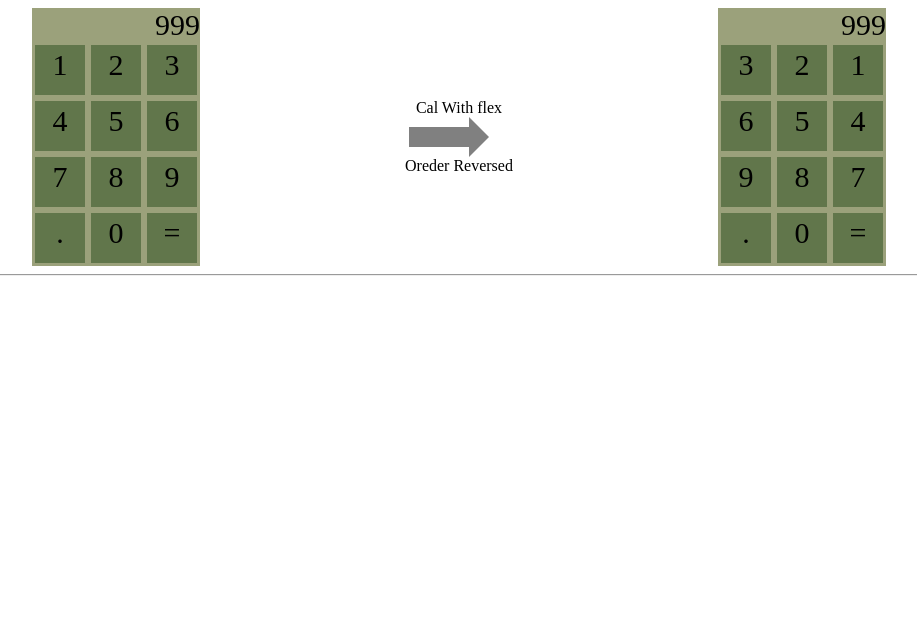
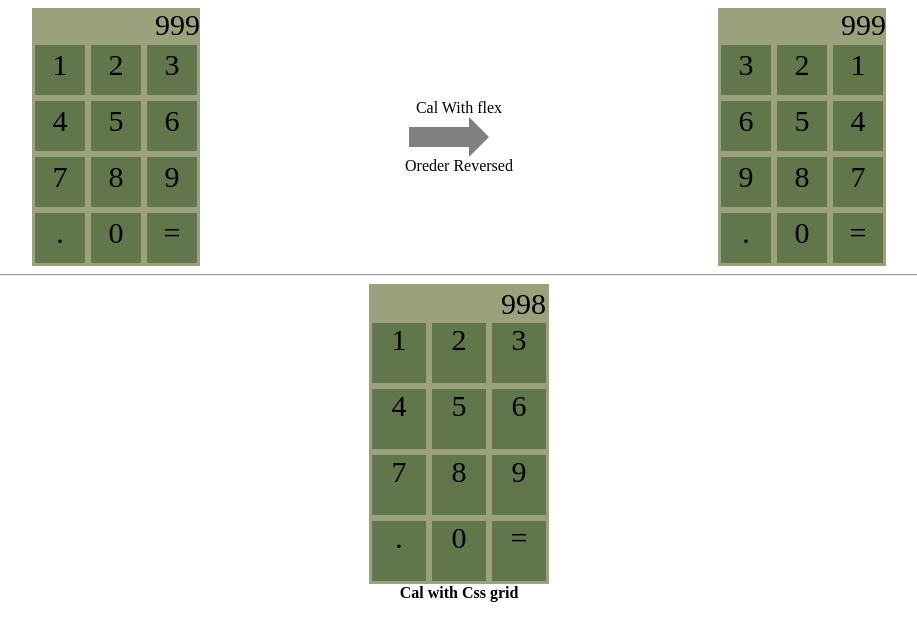
Before and after one commit to lakkaru/css-flex-grid, a plain HTML site: page index.html in a window 1280 px wide. Shown: the whole page, without its empty margins (181-1098 px from the left). Drawn offline with Linux system fonts and the light colour scheme.

Commit message:
feat- grid calculator added

```diff
--- a/index.html
+++ b/index.html
@@ -7,6 +7,7 @@
     <title>Document</title>
 
     <style>
+      /* css for flex calculator*/
       #flex-claculators {
         display: flex;
       }
@@ -51,16 +52,45 @@
         display: flex;
         align-items: center;
       }
-      .arrow-message{
+      .arrow-message {
         display: flex;
         flex-direction: column;
         justify-content: center;
         align-items: center;
       }
+      /* End css for flex calculator*/
+
+      /* css for grid calculator*/
+      .container-grid {
+        display: grid;
+        grid-template-columns: 60px 60px 60px;
+        background-color: #9ba17b;
+        grid-gap: 0px;
+        font-size: 30px;
+        width: fit-content;
+        margin: auto;
+      }
+      .container-grid div {
+        /* border: 1px solid black; */
+        height: 60px;
+        text-align: center;
+        margin: 3px;
+      }
+      .display {
+        height: 30px !important;
+        grid-column: 1 / span 3;
+        text-align: right !important;
+      }
+
+      .display ~ div {
+        background-color: #61764b;
+      }
+      /* End css for grid calculator*/
     </style>
   </head>
   <body>
     <div id="flex-claculators">
+      <!--Calculators using css flex box-->
       <div class="container-flex">
         <div id="answer-flex">
           <span>999</span>
@@ -120,6 +150,28 @@
         </div>
       </div>
     </div>
-    <hr>
+    <hr />
+    <!--Calculator using css grid-->
+    <div class="container-grid">
+      <div class="display">998</div>
+      <div class="button"><span>1</span></div>
+      <div class="button"><span>2</span></div>
+      <div class="button"><span>3</span></div>
+
+      <div class="button"><span>4</span></div>
+      <div class="button"><span>5</span></div>
+      <div class="button"><span>6</span></div>
+
+      <div class="button"><span>7</span></div>
+      <div class="button"><span>8</span></div>
+      <div class="button"><span>9</span></div>
+
+      <div class="button"><span>.</span></div>
+      <div class="button"><span>0</span></div>
+      <div class="button"><span>=</span></div>
+    </div>
+    <div style="display: flex; justify-content: center">
+      <strong>Cal with Css grid</strong>
+    </div>
   </body>
 </html>
```
